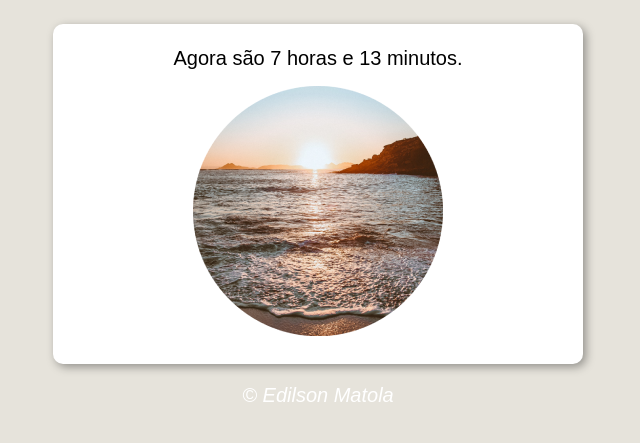
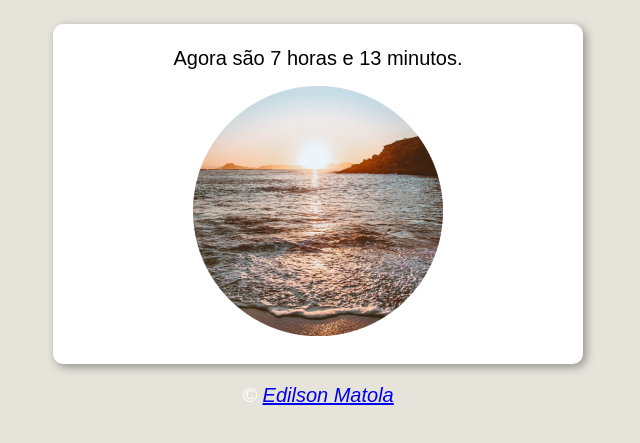
Before and after one commit to edilsonmatola/hora_do_dia_curso-em-video, a plain HTML site: page index.html in a window 1280 px wide. Shown: the part 75-518 px from the top of the page, without its empty margins (322-962 px from the left). Drawn offline with Linux system fonts and the light colour scheme.

Commit message:
chore: updated index.html

```diff
--- a/modelo.html
+++ b/index.html
@@ -20,7 +20,7 @@
     </section>
 
     <footer>
-        <p>&copy; Edilson Matola</p>
+        <p>&copy; <a href="https://github.com/edilsonmatola" target='_blank'>Edilson Matola</a></p>
     </footer>
     <script src="script/script.js"></script>
 </body>
```
